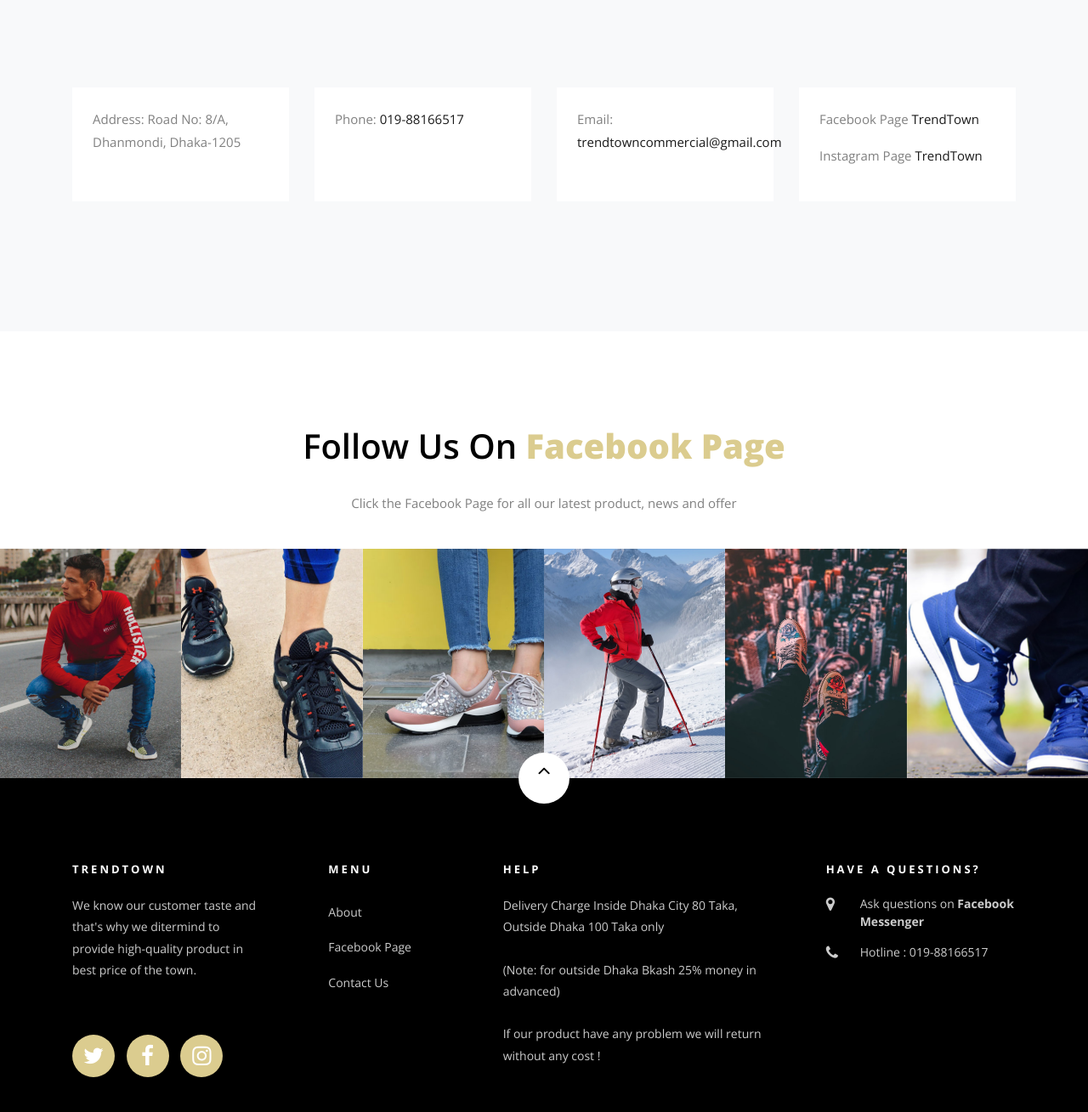
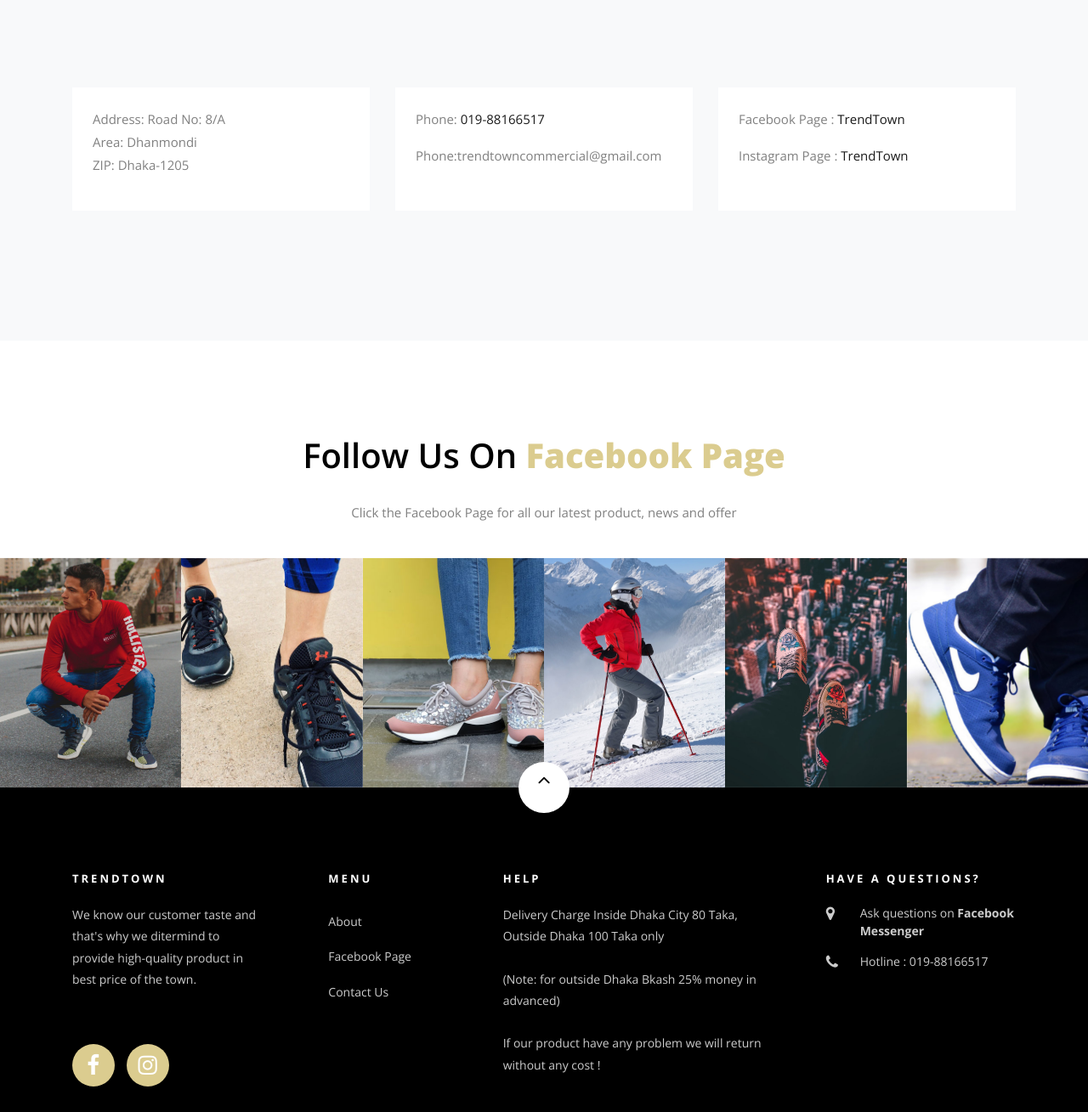
Before and after one commit to mrh2/trendtown.github.io, a plain HTML site: page contact.html in a window 1280 px wide. Shown: the part 435-1744 px from the top of the page at 85% size. Drawn offline with nearby package versions, Linux system fonts and the light colour scheme; some packages are replaced by stand-ins of ours; no server answers; files whose address does not match are found by name.

Commit message:
new update contract

```diff
--- a/contact.html
+++ b/contact.html
@@ -1,7 +1,7 @@
 <!DOCTYPE html>
 <html lang="en">
   <head>
-    <title>Minishop - Free Bootstrap 4 Template by Colorlib</title>
+    <title>TrendTown</title>
     <meta charset="utf-8">
     <meta name="viewport" content="width=device-width, initial-scale=1, shrink-to-fit=no">
 
@@ -109,25 +109,26 @@ logged_out_greeting="Hi! want to buy some product? send the picture here">
       <div class="container">
       	<div class="row d-flex mb-5 contact-info">
           <div class="w-100"></div>
-          <div class="col-md-3 d-flex">
+          <div class="col-md-4 d-flex">
           	<div class="info bg-white p-4">
-	            <p><span>Address:</span> Road No: 8/A, Dhanmondi, Dhaka-1205</p>
+	            <p><span>Address:</span> Road No: 8/A </br> Area: Dhanmondi </br> ZIP: Dhaka-1205</p>
 	          </div>
           </div>
-          <div class="col-md-3 d-flex">
+          <div class="col-md-4 d-flex">
           	<div class="info bg-white p-4">
-	            <p><span>Phone:</span> <a href="tel://1234567920">019-88166517</a></p>
+              <p><span>Phone:</span> <a href="tel://01988166517">019-88166517</a></p>
+              <p><span>Phone:</span>trendtowncommercial@gmail.com</p>
 	          </div>
           </div>
-          <div class="col-md-3 d-flex">
+          <!-- <div class="col-md-3 d-flex">
           	<div class="info bg-white p-4">
-	            <p><span>Email:</span> <a href="mailto:info@yoursite.com">trendtowncommercial@gmail.com</a></p>
+	            <p><span>Email:</span>trendtowncommercial@gmail.com</p>
 	          </div>
-          </div>
-          <div class="col-md-3 d-flex">
+          </div> -->
+          <div class="col-md-4 d-flex">
           	<div class="info bg-white p-4">
-              <p><span>Facebook Page</span> <a href="https://www.facebook.com/trendtownshop">TrendTown</a></p>
-              <p><span>Instagram Page</span> <a href="https://www.instagram.com/trendtownshop">TrendTown</a></p>
+              <p><span>Facebook Page :</span> <a href="https://www.facebook.com/trendtownshop">TrendTown</a></p>
+              <p><span>Instagram Page :</span> <a href="https://www.instagram.com/trendtownshop">TrendTown</a></p>
 	          </div>
           </div>
         </div>
@@ -205,9 +206,8 @@ logged_out_greeting="Hi! want to buy some product? send the picture here">
               <h2 class="ftco-heading-2">TrendTown</h2>
               <p>We know our customer taste and that's why we ditermind to provide high-quality product in best price of the town.</p>
               <ul class="ftco-footer-social list-unstyled float-md-left float-lft mt-5">
-                <li class="ftco-animate"><a href="#"><span class="icon-twitter"></span></a></li>
-                <li class="ftco-animate"><a href="#"><span class="icon-facebook"></span></a></li>
-                <li class="ftco-animate"><a href="#"><span class="icon-instagram"></span></a></li>
+                <li class="ftco-animate"><a href="https://www.facebook.com/trendtownshop"><span class="icon-facebook"></span></a></li>
+                <li class="ftco-animate"><a href="https://www.instagram.com/trendtownshop"><span class="icon-instagram"></span></a></li>
               </ul>
             </div>
           </div>
```
